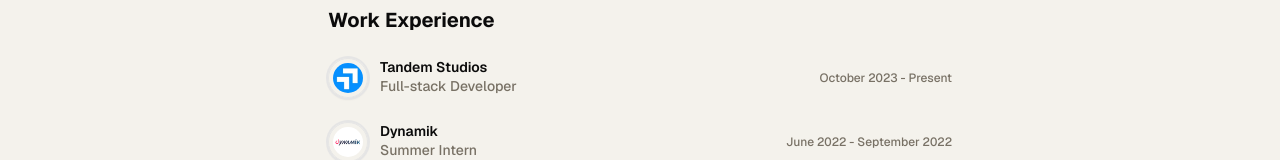
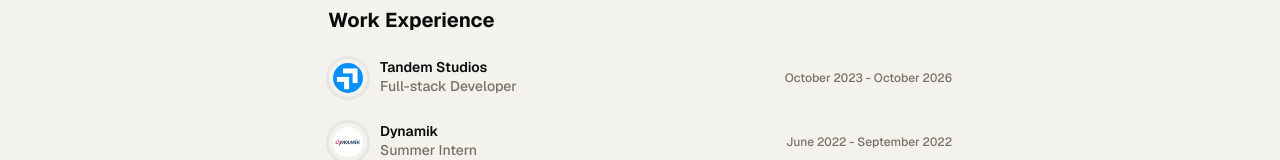
Before and after one commit to xiningchen/personal-portfolio, a Next.js app: page / in a window 1280 px wide. Shown: the part 552-712 px from the top of the page. Built offline with nearby package versions, Linux system fonts and the light colour scheme; no server answers.

Commit message:
Updated work history

```diff
--- a/src/data/resume.tsx
+++ b/src/data/resume.tsx
@@ -64,6 +64,17 @@ export const DATA = {
     },
   },
   work: [
+    // {
+    //   company: "Pacific Power",
+    //   href: "https://www.pacificpower.net/",
+    //   badges: [],
+    //   location: "Portland, OR",
+    //   title: "Software Engineer II",
+    //   logoUrl: "/pacific-power-logo.svg",
+    //   start: "November 2026",
+    //   end: "Present",
+    //   description: "",
+    // },
     {
       company: "Tandem Studios",
       href: "https://www.tandemstudios.ca/",
@@ -72,7 +83,7 @@ export const DATA = {
       title: "Full-stack Developer",
       logoUrl: "/work_in_tandem_logo.jpg",
       start: "October 2023",
-      end: "Present",
+      end: "October 2026",
       description:
         "At Tandem Studios, I develop and maintain full-stack web applications using ASP.NET, Angular, Razor Pages, EF Core, SQL Server, and Azure. I lead the development of a legacy system from architecture through production deployment while also building new features for a mature enterprise application, giving me experience in both end-to-end product development and enhancing complex existing systems.",
     },
```
Also changed, not shown: public/pacific-power-logo.svg (added).
